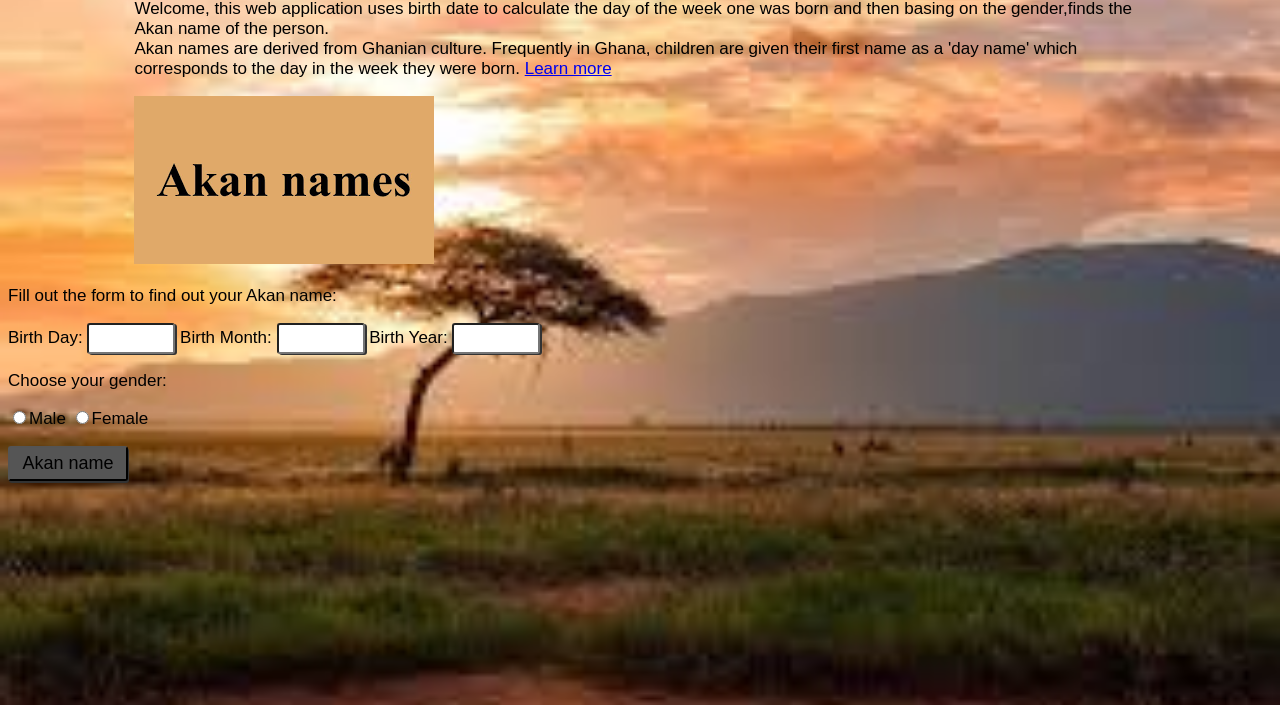
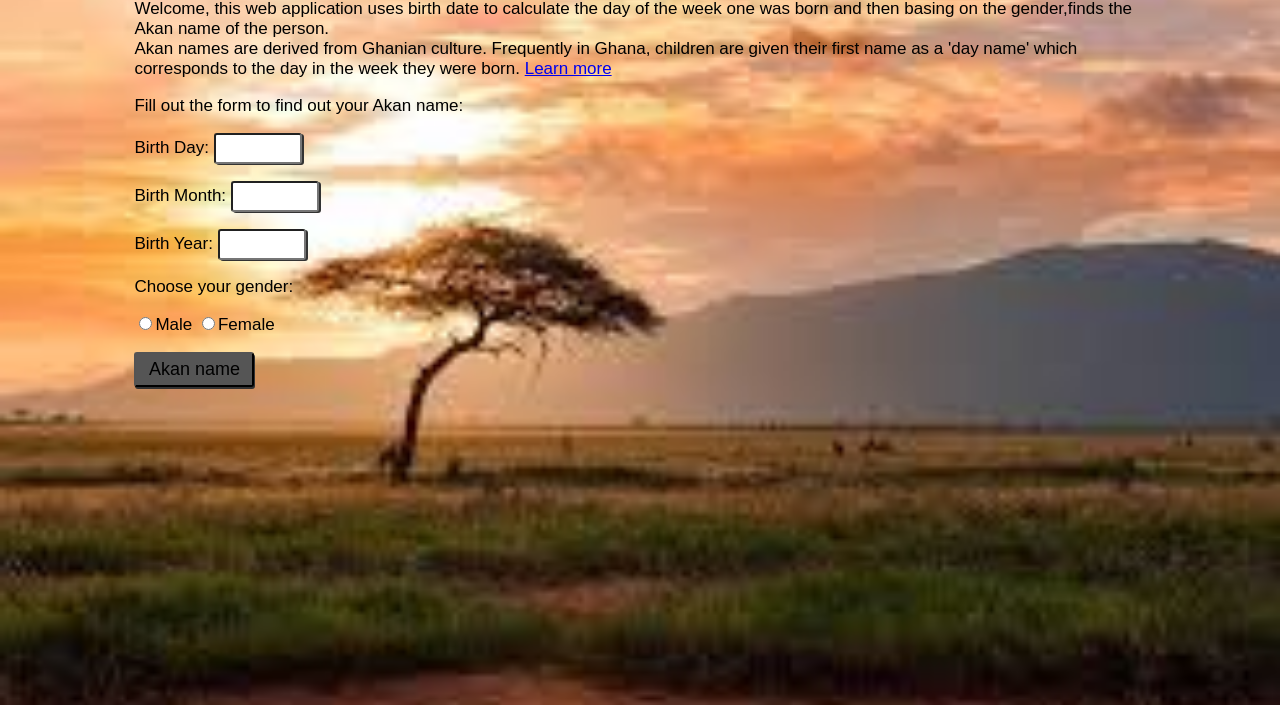
Before and after one commit to Irimurielle/Akan, a plain HTML site: page index.html in a window 1280 px wide. Shown: the part 95-800 px from the top of the page. Drawn offline with Linux system fonts and the light colour scheme; files whose address does not match are found by name.

```diff
--- a/index.html
+++ b/index.html
@@ -9,15 +9,13 @@
             <h1>The Akan name giver</h1>
             <p>Welcome, this web application uses birth date to calculate the day of the week one was born and then basing on the gender,finds the Akan name  of the person. <br>
                 Akan names are derived from Ghanian culture. Frequently in Ghana, children are given their first name as a 'day name' which corresponds to the day in the week they were born. <a href="https://fairafric.com/let-the-name-speak-the-deep-meaning-of-ghanaian-first-names">Learn more</a></p>
-            <img src="/home/wecode/akan/images/download.png">
-        </div>
             <p>Fill out the form to find out your Akan name:</p>
             <form name="myform" action="" method="get" onsubmit="return akanName()">
                 <p><label for="">Birth Day:</label>
-                    <input id="day" type="number" name="day" value="" required>
-                <label for="">Birth Month:</label>
-                    <input id="month" type="number" name="month" value="" required>
-                <label for="">Birth Year:</label>
+                    <input id="day" type="number" name="day" value="" required></p>
+                <p><label for="">Birth Month:</label>
+                    <input id="month" type="number" name="month" value="" required></p>
+                <p><label for="">Birth Year:</label>
                     <input id="year" type="number" name="year" value="" required></p>
                 <p>Choose your gender:</p>
                 <label for="gender">
@@ -27,6 +25,7 @@
                 <p><input id="akan-name" type="submit" name="" value="Akan name"></p>
             </form>
             <p id="akan"></p>
+        </div>
         <script href="js/index.js"></script>
     </body>
 </html>
```
